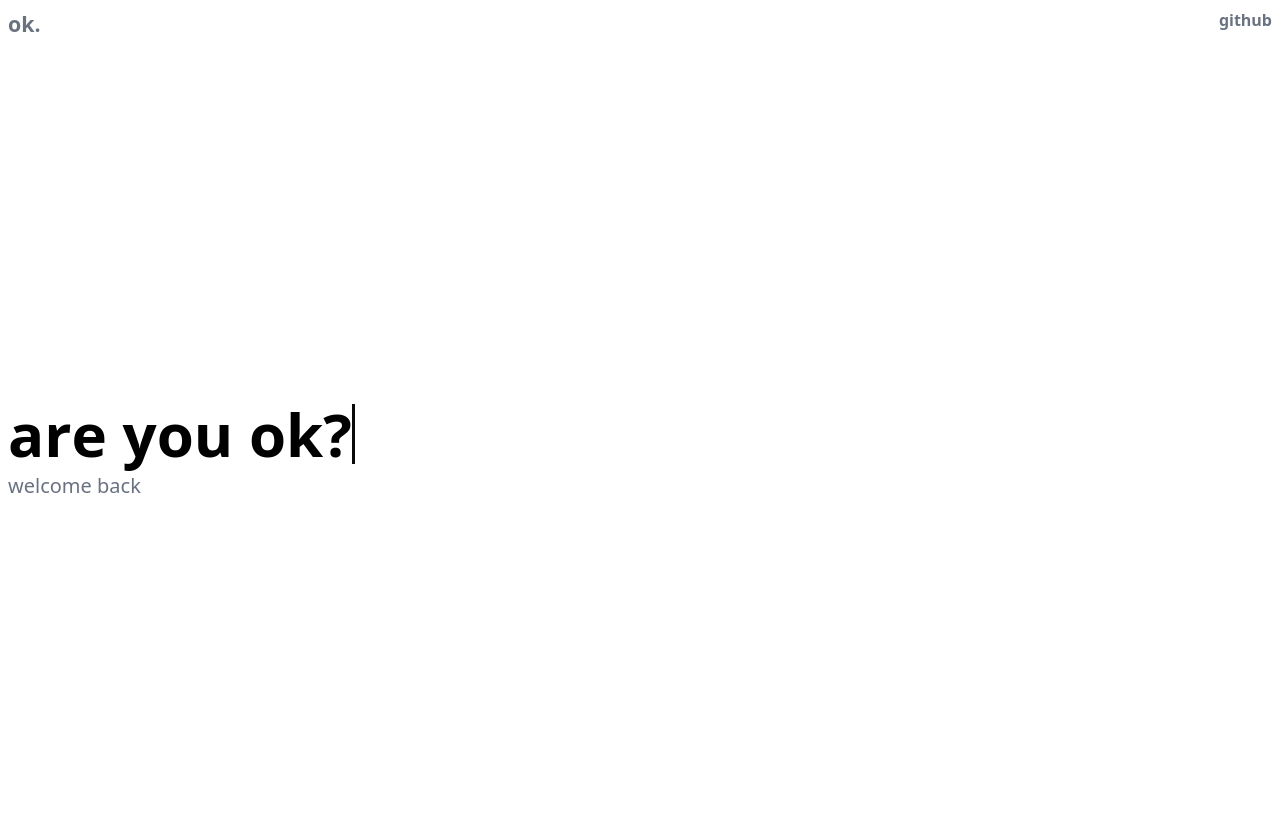
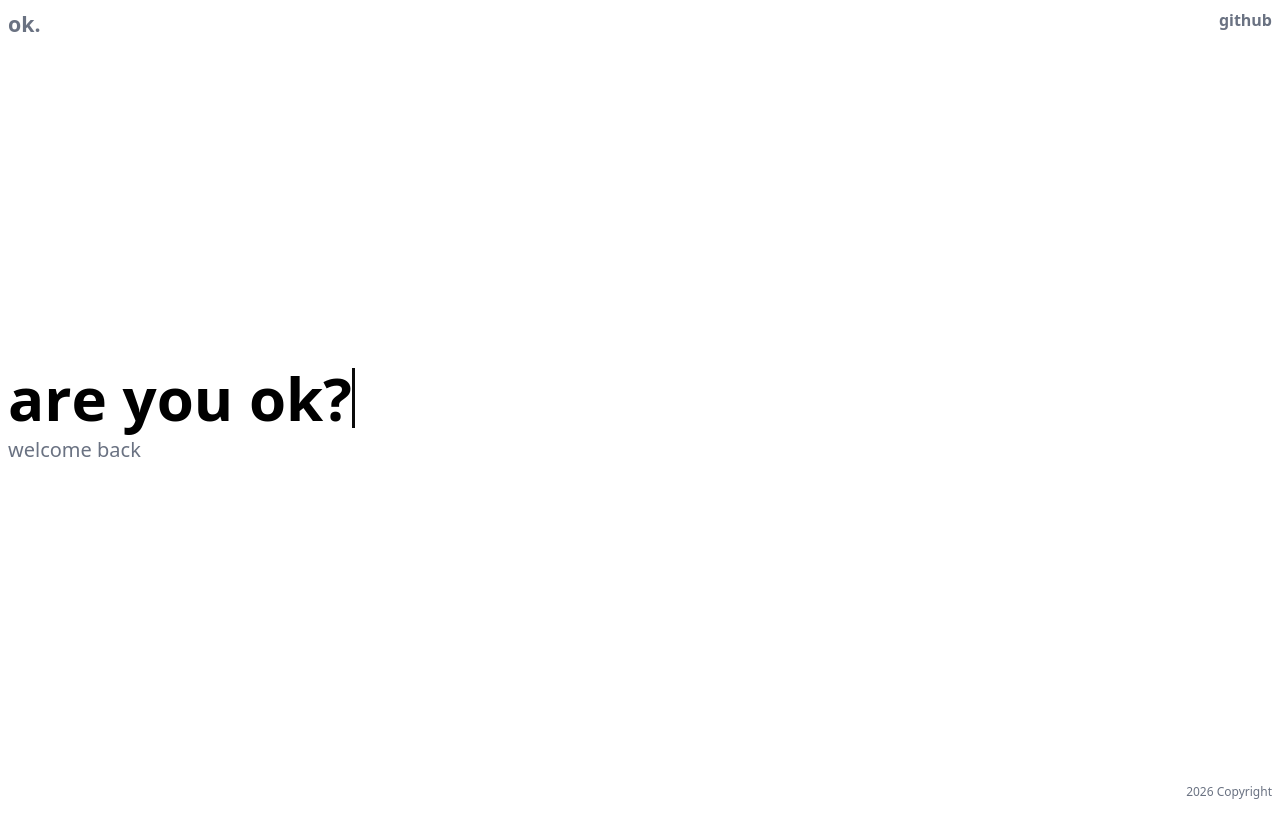
Before and after one commit to andre4383/are-you-ok, a Next.js app: page / in a window 1280 px wide. Shown: the top 838 px of the page. After the commit the page ends 800 px from the top, so only its background shows below. Built offline with nearby package versions, Linux system fonts and the light colour scheme.

Commit message:
Arquivos

```diff
--- /dev/null
+++ b/app/components/Footer.tsx
@@ -0,0 +1,9 @@
+import React from "react";
+
+export default function Footer() {
+  return (
+    <div className="align-bottom text-right text-gray-500 text-xs mt-auto selection:bg-gray-800 selection:text-white pr-2">
+      2026 Copyright
+    </div>
+  );
+}
--- a/app/components/Hero.tsx
+++ b/app/components/Hero.tsx
@@ -2,7 +2,7 @@
 import gsap from "gsap";
 import { useGSAP } from "@gsap/react";
 import { useRef } from "react";
-export default function Home() {
+export default function Hero() {
   const text = "are you ok?";
   const secondText = "welcome back";
   const textRef = useRef<HTMLHeadingElement>(null);
@@ -34,7 +34,7 @@ export default function Home() {
   });
   return (
     <>
-      <div className="min-h-screen flex flex-col justify-start px-2 pt-89">
+      <div className="flex flex-col justify-center px-2 h-full">
         <div className="flex flex-col">
           <h1
             ref={textRef}
--- a/app/globals.css
+++ b/app/globals.css
@@ -1,4 +1,11 @@
 @import "tailwindcss";
+
+html,
+body {
+  height: 100%;
+  margin: 0;
+  padding: 0;
+}
 
 @keyframes blink {
   0%,
--- a/app/page.tsx
+++ b/app/page.tsx
@@ -1,11 +1,15 @@
 "use client";
 import Header from "./components/Header";
 import Hero from "./components/Hero";
+import Footer from "./components/Footer";
 export default function Home() {
   return (
-    <>
+    <main className="flex flex-col h-screen">
       <Header />
-      <Hero />
-    </>
+      <div className="flex-grow">
+        <Hero />
+      </div>
+      <Footer />
+    </main>
   );
 }
```
